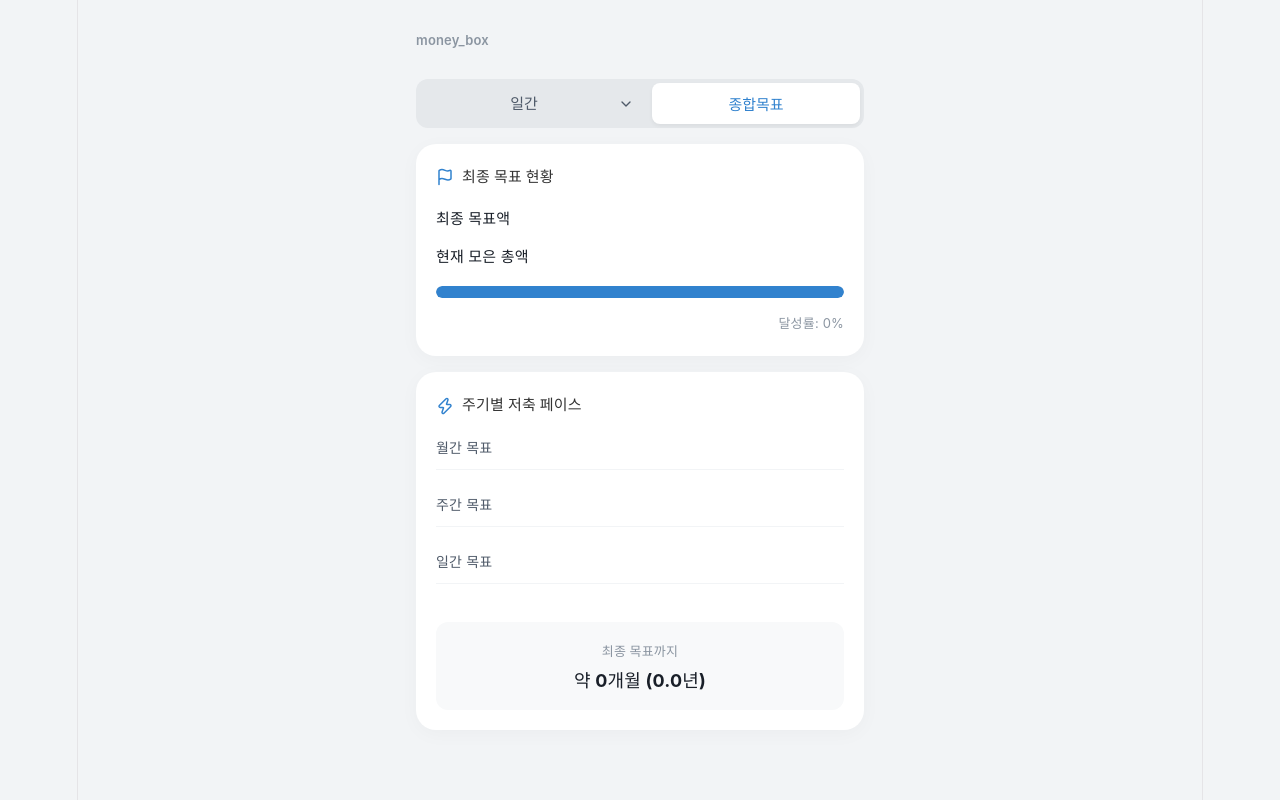
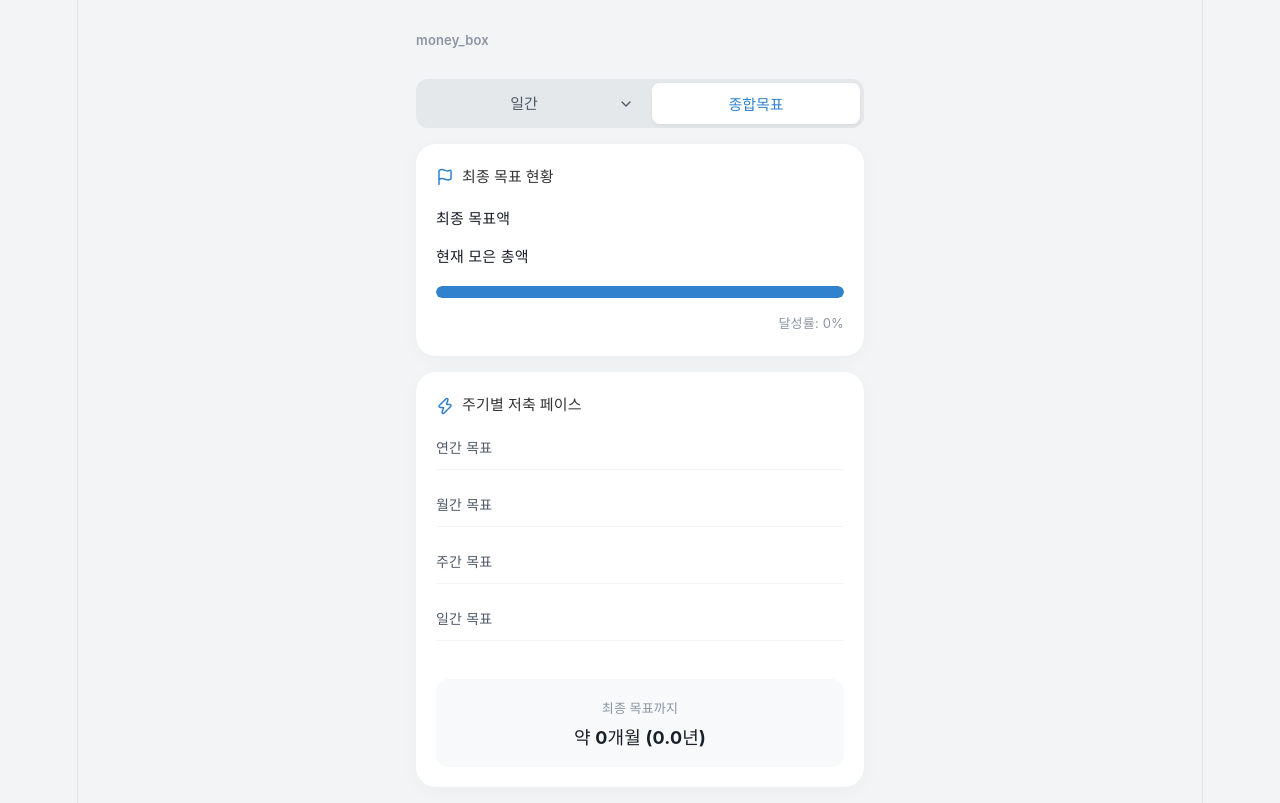
Before and after one commit to jihye21/money_box, a React (Vite) app: page / in a window 1280 px wide. Both pictures are taken after a click on the button "종합목표". Built offline with nearby package versions, Linux system fonts and the light colour scheme.

Commit message:
fix: 주기별 저축 페이스 - 연간 목표 추가

```diff
--- a/src/App.jsx
+++ b/src/App.jsx
@@ -616,6 +616,16 @@ const currentData = viewMode !== 'goals'
             </div>
             <div className="duration-content">
               <div className="duration-item input-row">
+                <span className="d-title">연간 목표</span>
+                <input
+                  type="text"
+                  inputMode='numeric'
+                  value={goals.yearly ? goals.yearly.toLocaleString() : ''}
+                  onChange={(e) => handleGoalChange('yearly', e.target.value)}
+                  className="goal-input-field"
+                />
+              </div>
+              <div className="duration-item input-row">
                 <span className="d-title">월간 목표</span>
                 <input
                   type="text"
```
